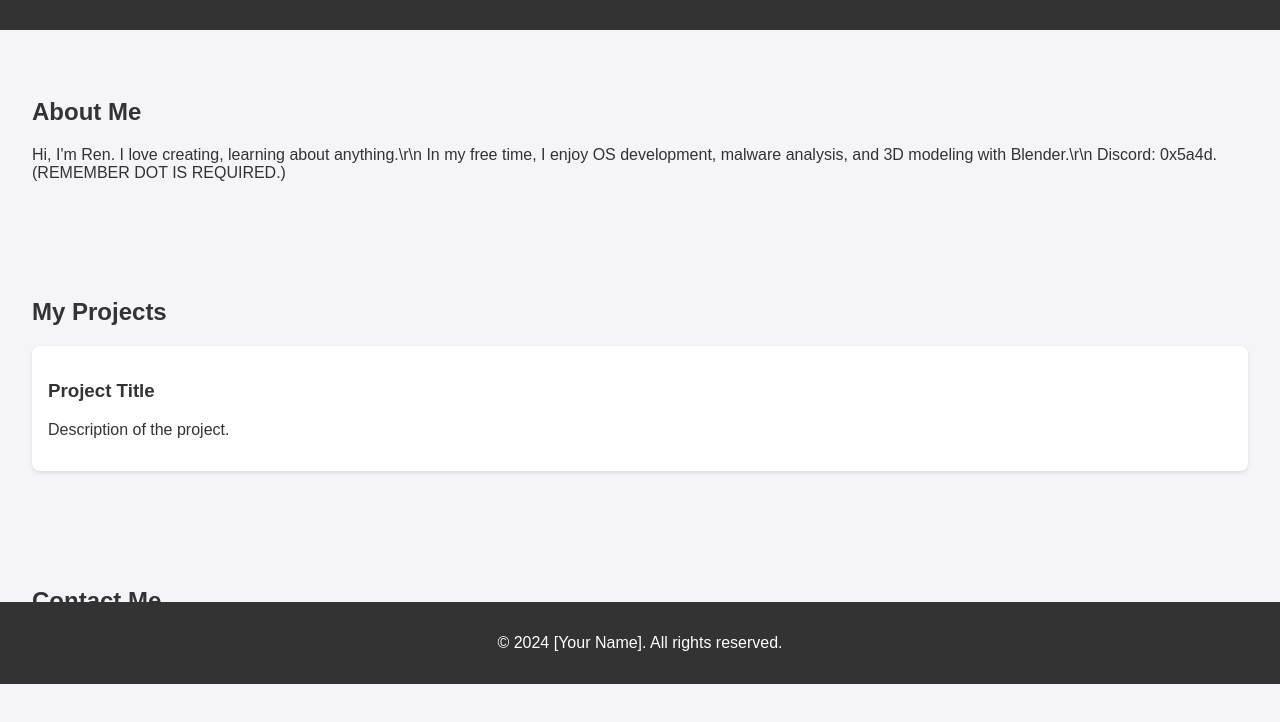
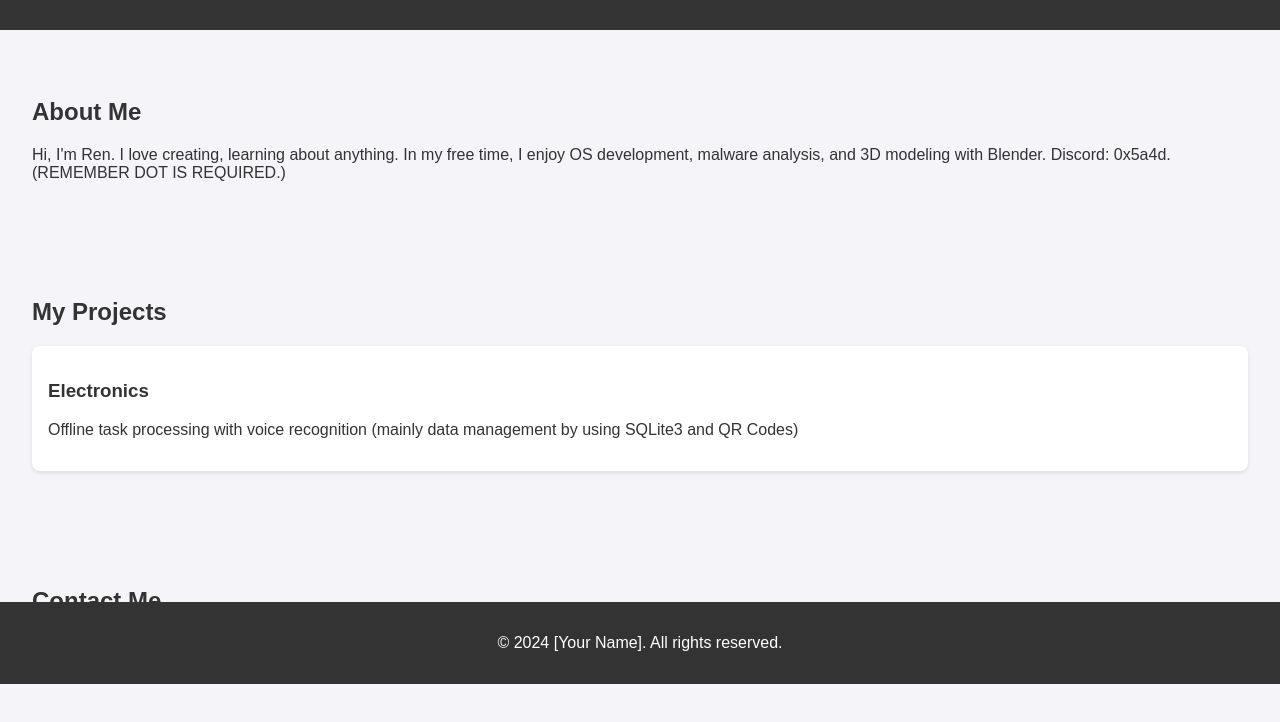
Before and after one commit to halu-u/penguin, a plain HTML site: page index.html in a window 1280 px wide. Shown: the part 116-838 px from the top of the page. Drawn offline with Linux system fonts and the light colour scheme.

Commit message:
Update index.html

```diff
--- a/index.html
+++ b/index.html
@@ -19,13 +19,16 @@
     </header>
     <section id="about">
         <h2>About Me</h2>
-        <p>Hi, I'm Ren. I love creating, learning about anything.\r\n In my free time, I enjoy OS development, malware analysis, and 3D modeling with Blender.\r\n Discord: 0x5a4d. (REMEMBER DOT IS REQUIRED.)</p>
+        <p>Hi, I'm Ren. I love creating, learning about anything.
+            In my free time, I enjoy OS development, malware analysis, and 3D modeling with Blender.
+            Discord: 0x5a4d. (REMEMBER DOT IS REQUIRED.)</p>
     </section>
     <section id="projects">
         <h2>My Projects</h2>
         <div class="project">
-            <h3>Project Title</h3>
-            <p>Description of the project.</p>
+            <h3>Electronics</h3>
+            <p>Offline task processing with voice recognition
+                (mainly data management by using SQLite3 and QR Codes)</p>
         </div>
         <!-- Add more projects as needed -->
     </section>
```
